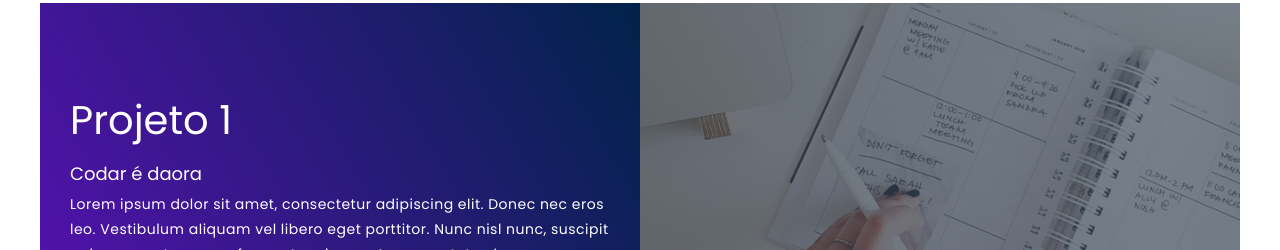
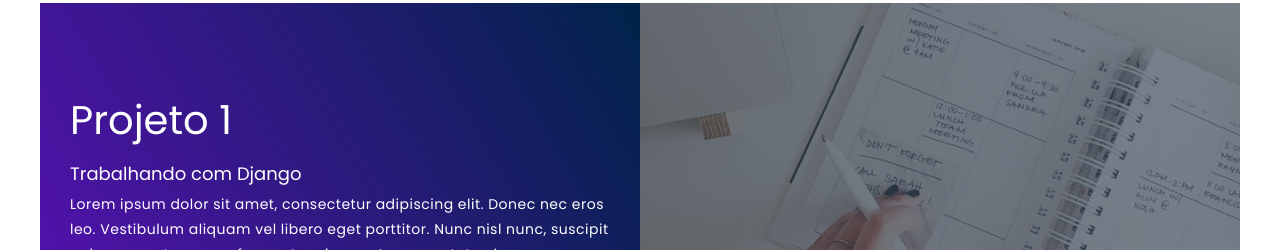
Before and after one commit to mtts021/praticando_Git-Github, a plain HTML site: page index.html in a window 1280 px wide. Shown: the part 1172-1422 px from the top of the page. Drawn offline with Linux system fonts and the light colour scheme.

Commit message:
update project 1 description

```diff
--- a/index.html
+++ b/index.html
@@ -29,7 +29,7 @@
                 <div class="project-item">
                     <div class="project-info">
                         <h1>Projeto 1</h1>
-                        <h2>Codar é daora</h2>
+                        <h2>Trabalhando com Django</h2>
                         <p>Lorem ipsum dolor sit amet, consectetur adipiscing elit. Donec nec eros leo. Vestibulum
                             aliquam vel libero eget porttitor. Nunc nisl nunc, suscipit quis quam ut, congue fermentum
                             ipsum. In consectetur, leo a accumsan eleifend, tortor leo eleifend nunc, sed pulvinar neque
```
